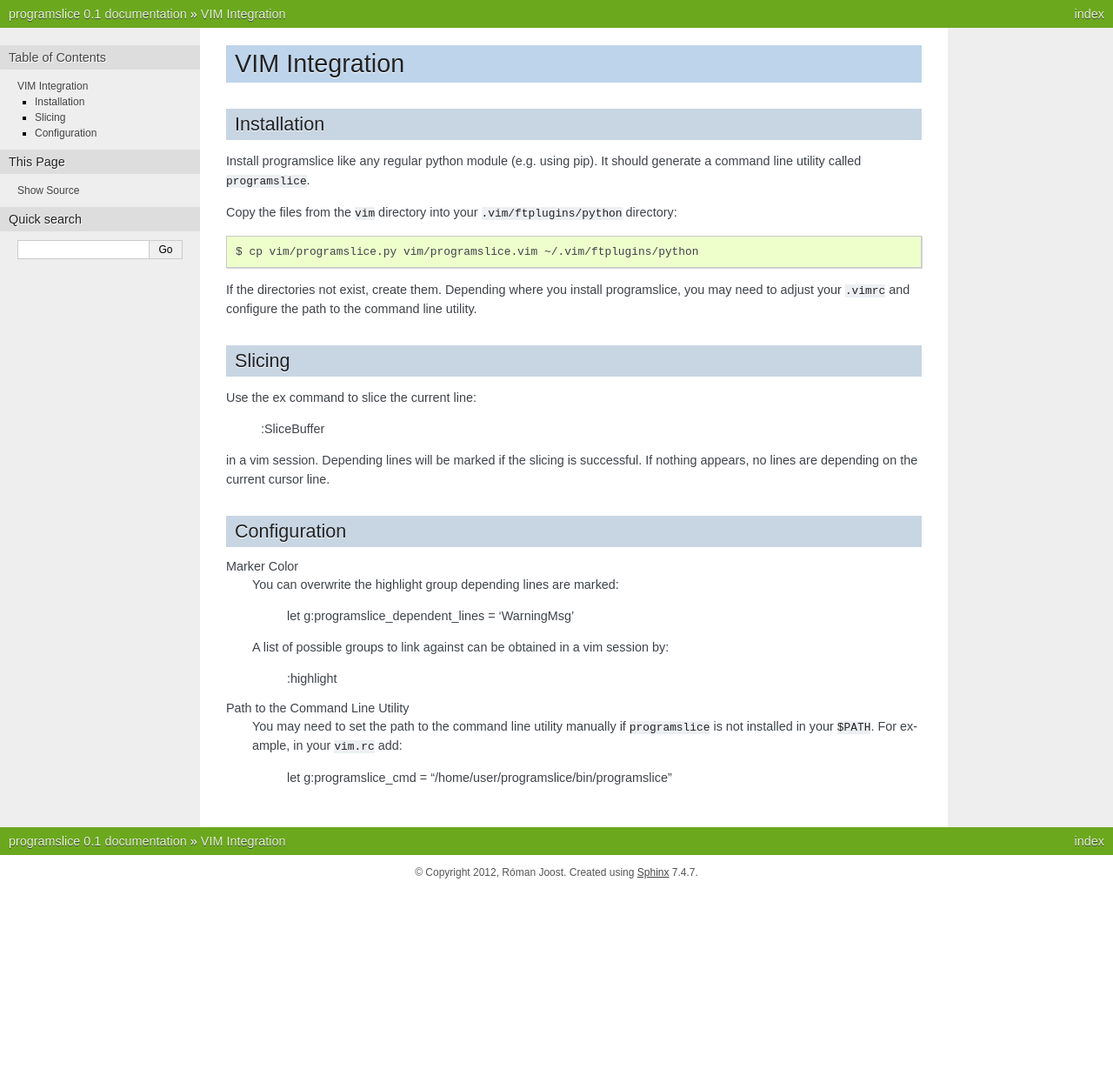
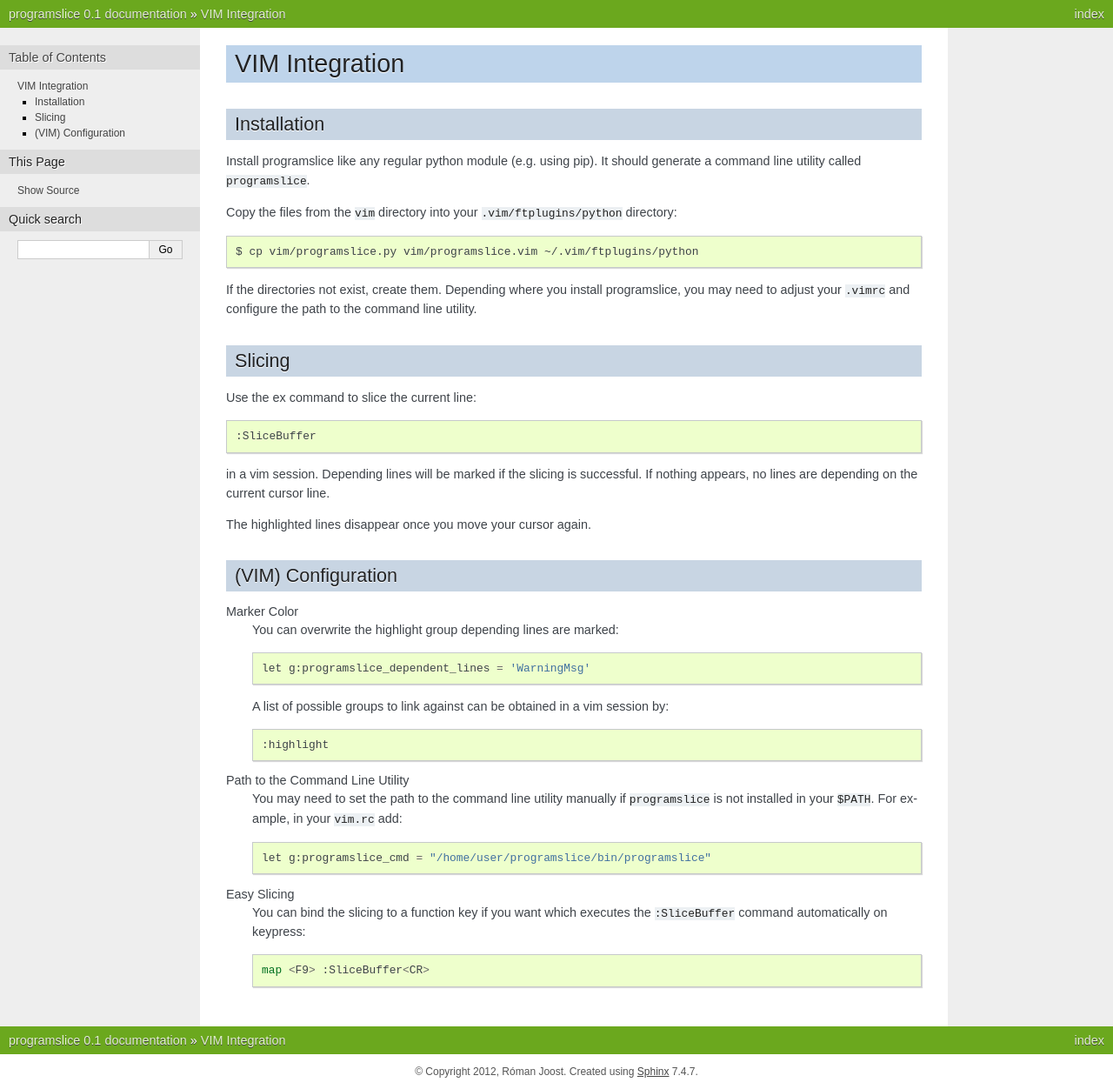
Before and after one commit to romanofski/programslice, a Sphinx documentation site: the page built from docs/vim.rst, in a window 1280 px wide. Shown: the whole page at 87% size. Built offline with Sphinx 7.4.7, drawn with Linux system fonts in a browser that asks for light colours; formulas are drawn with MathJax 3; before the commit the page ends 1023 px from its top, so only the background shows below that.

Commit message:
Delete the markers once the curser moves. Fixes #4
I don't know if that is really usable, but easier than typing commands.

```diff
--- a/docs/vim.rst
+++ b/docs/vim.rst
@@ -19,7 +19,7 @@
 Slicing
 -------
 
-Use the ex command to slice the current line:
+Use the ex command to slice the current line::
 
     :SliceBuffer
 
@@ -27,22 +27,30 @@
 successful. If nothing appears, no lines are depending on the current
 cursor line.
 
-Configuration
--------------
+The highlighted lines disappear once you move your cursor again.
+
+(VIM) Configuration
+-------------------
 
 Marker Color
-    You can overwrite the highlight group depending lines are marked:
+    You can overwrite the highlight group depending lines are marked::
 
         let g:programslice_dependent_lines = 'WarningMsg'
 
     A list of possible groups to link against can be obtained in a vim
-    session by:
+    session by::
 
         :highlight
 
 Path to the Command Line Utility
     You may need to set the path to the command line utility manually if
     ``programslice`` is not installed in your ``$PATH``. For example, in
-    your ``vim.rc`` add:
+    your ``vim.rc`` add::
 
         let g:programslice_cmd = "/home/user/programslice/bin/programslice"
+
+Easy Slicing
+    You can bind the slicing to a function key if you want which
+    executes the ``:SliceBuffer`` command automatically on keypress::
+
+        map <F9> :SliceBuffer<CR>
```
Also changed, not shown: 1 other file.
